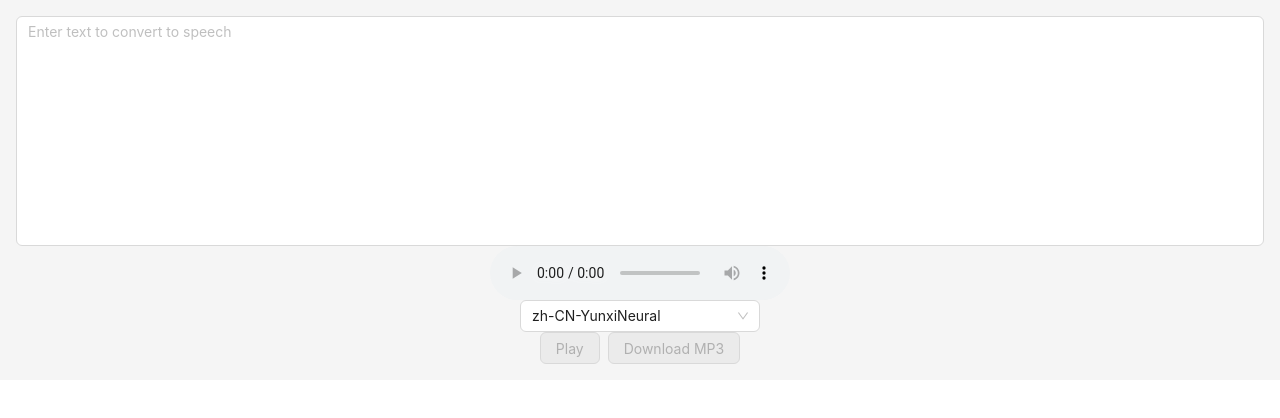
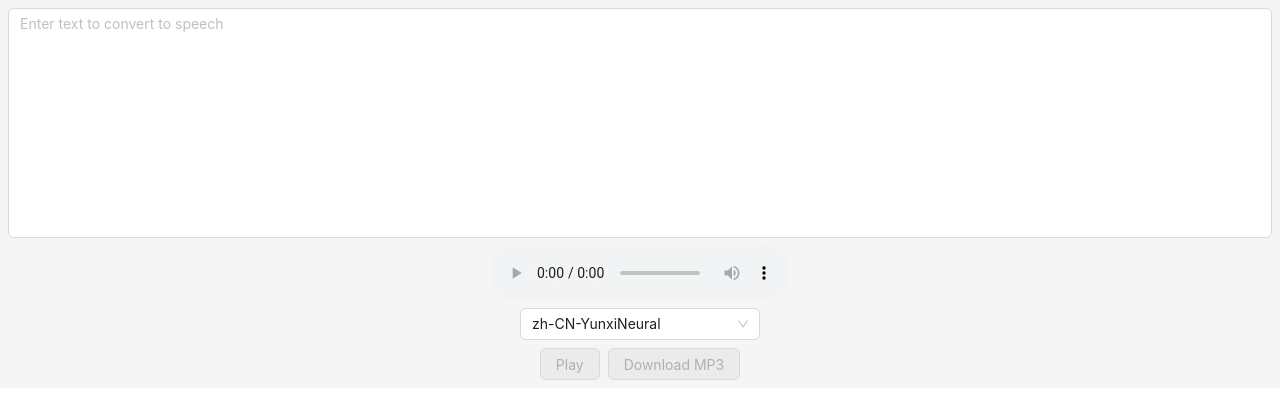
Before and after one commit to doctoroyy/react-audio-stream-demo, a React (Create React App) app: page / in a window 1280 px wide. Shown: the top 418 px of the page. Built offline with nearby package versions, Linux system fonts and the light colour scheme; no server answers.

Commit message:
fix: controls layout

```diff
--- a/src/components/AudioPlayer.tsx
+++ b/src/components/AudioPlayer.tsx
@@ -99,7 +99,13 @@
     <Layout>
       <Layout.Content
         style={{
-          padding: 16,
+          padding: 8,
+        }}
+      >
+        <Space
+          direction="vertical"
+          style={{
+            width: '100%',
           }}
         >
           <Input.TextArea
@@ -108,14 +114,14 @@
             placeholder="Enter text to convert to speech"
             autoSize={{ minRows: 10, maxRows: 20 }}
           />
-        <Row justify='center'>
+          <Row justify="center">
             <audio ref={audioRef} controls />
           </Row>
 
-        <Row justify="center" gutter={16}>
+          <Row justify="center">
             <Select
               showSearch
-            optionFilterProp='label'
+              optionFilterProp="label"
               options={options}
               loading={voicesQuery.isFetching || voicesQuery.isLoading}
               onChange={(value) => setVoice(value as string)}
@@ -126,7 +132,7 @@
             />
           </Row>
 
-        <Row justify="center" gutter={16}>
+          <Row justify="center">
             <Space>
               <Button disabled={disable} onClick={play}>
                 Play
@@ -136,6 +142,7 @@
               </Button>
             </Space>
           </Row>
+        </Space>
       </Layout.Content>
     </Layout>
   );
```
Lines whose indentation alone changed are shown as unchanged.
